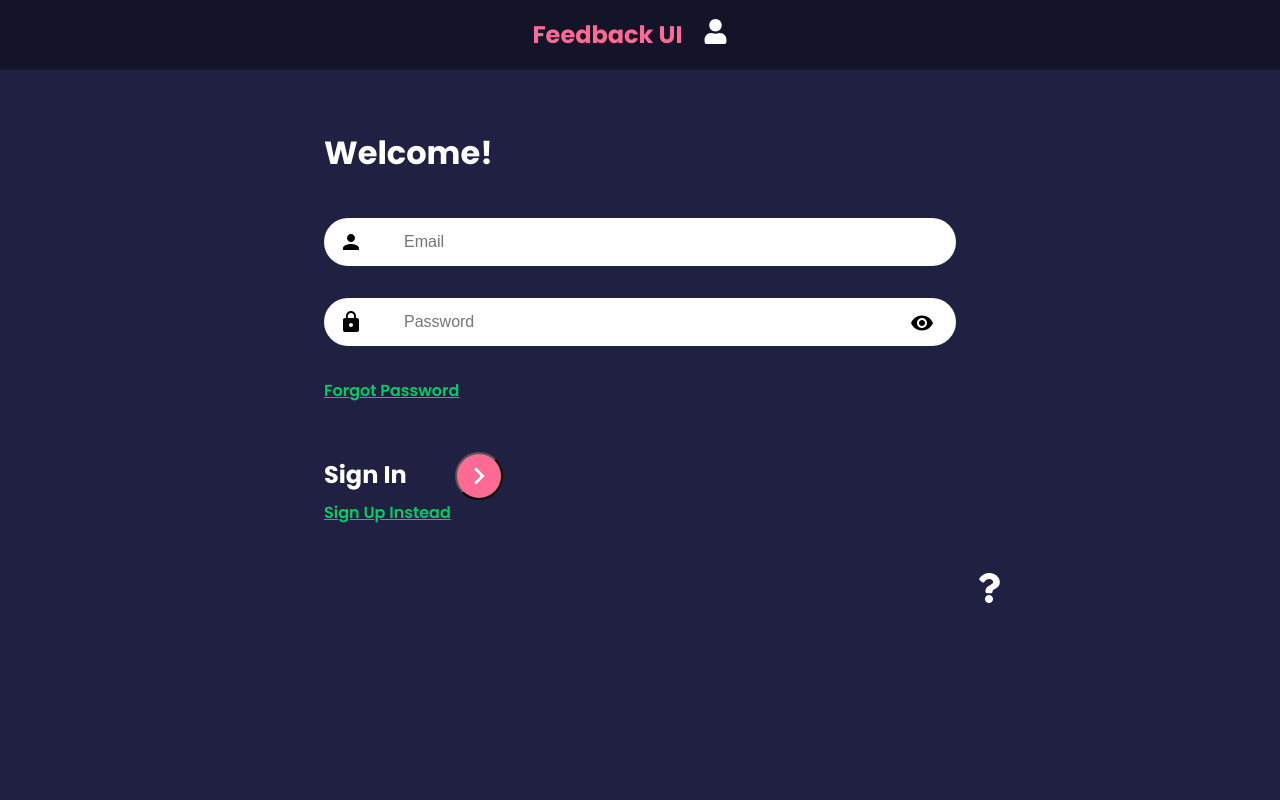
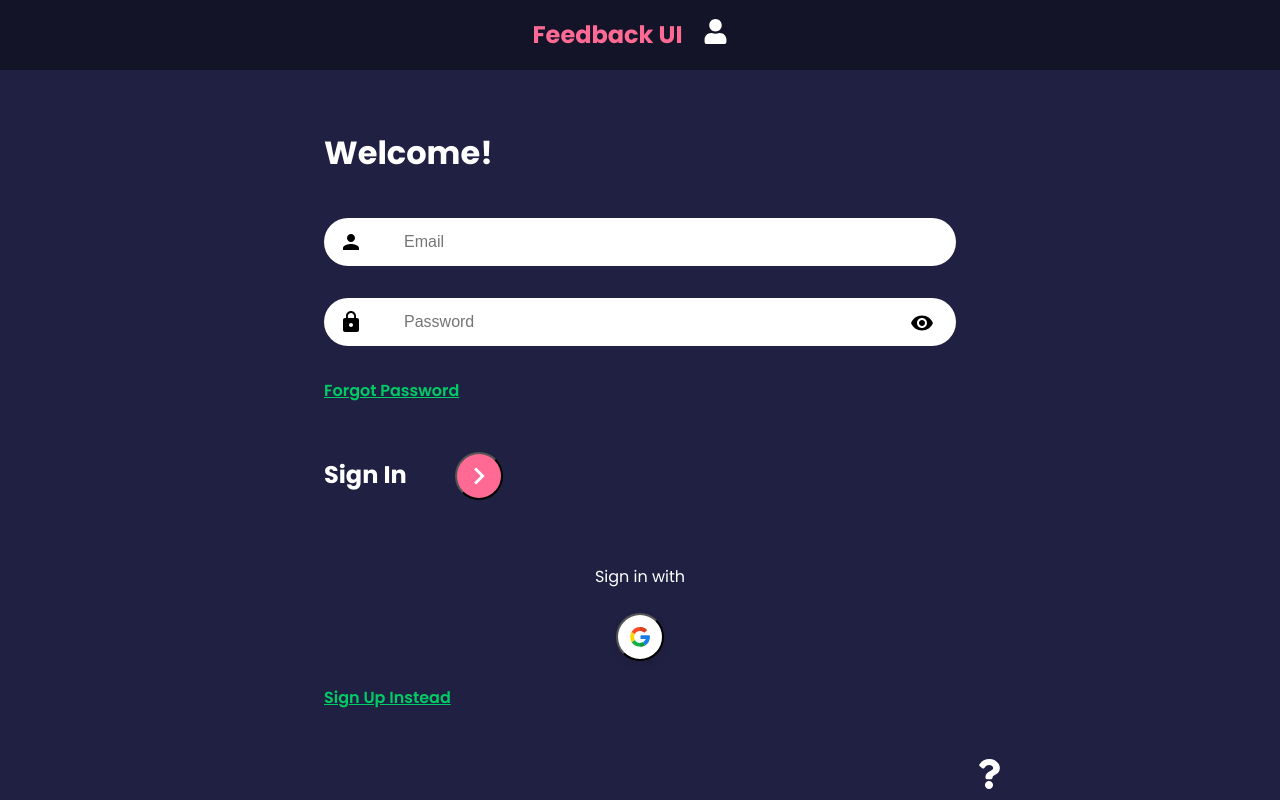
Before and after one commit to ozanisgor/react-firebase-feedback-app, a React (Create React App) app: page /sign-in in a window 1280 px wide. Built offline with nearby package versions, Linux system fonts and the light colour scheme.

Commit message:
add: Google OAuth

```diff
--- /dev/null
+++ b/src/components/OAuth.jsx
@@ -0,0 +1,46 @@
+import { useLocation, useNavigate } from "react-router-dom"
+import { getAuth, signInWithPopup, GoogleAuthProvider } from "firebase/auth"
+import { doc, getDoc, setDoc, serverTimestamp } from "firebase/firestore"
+import { db } from "../firebase.config"
+import { toast } from "react-toastify"
+import googleIcon from "../components/assets/googleIcon.svg"
+
+function OAuth() {
+  const navigate = useNavigate()
+  const location = useLocation()
+
+  const onGoogleClick = async () => {
+    try {
+      const auth = getAuth()
+      const provider = new GoogleAuthProvider()
+      const result = await signInWithPopup(auth, provider)
+      const user = result.user
+
+      // Checke for user
+      const docRef = doc(db, "users", user.uid)
+      const docSnap = await getDoc(docRef)
+
+      // If user does not exist, create user
+      if (!docSnap.exists()) {
+        await setDoc(doc(db, "users", user.uid), {
+          name: user.displayName,
+          email: user.email,
+          timestamp: serverTimestamp(),
+        })
+      }
+      navigate("/")
+    } catch (error) {
+      toast.error("Could not Authorized with Google")
+    }
+  }
+
+  return (
+    <div className='socialLogin'>
+      <p>Sign {location.pathname === "/sign-up" ? "up" : "in"} with </p>
+      <button className='socialIconDiv' onClick={onGoogleClick}>
+        <img src={googleIcon} alt='google' className='socialIconImg' />
+      </button>
+    </div>
+  )
+}
+export default OAuth
--- a/src/index.css
+++ b/src/index.css
@@ -495,3 +495,28 @@ input:focus {
     transform: rotate(360deg);
   }
 }
+
+.socialLogin {
+  margin-top: 4rem;
+  display: flex;
+  flex-direction: column;
+  align-items: center;
+}
+
+.socialIconDiv {
+  cursor: pointer;
+  display: flex;
+  justify-content: center;
+  align-items: center;
+  padding: 0.75rem;
+  margin: 1.5rem;
+  width: 3rem;
+  height: 3rem;
+  background-color: #ffffff;
+  border-radius: 50%;
+  box-shadow: 0 4px 8px 0 rgba(0, 0, 0, 0.1);
+}
+
+.socialIconImg {
+  width: 100%;
+}
--- a/src/pages/SignIn.jsx
+++ b/src/pages/SignIn.jsx
@@ -4,6 +4,7 @@ import { Link, useNavigate } from "react-router-dom"
 import { getAuth, signInWithEmailAndPassword } from "firebase/auth"
 import { toast } from "react-toastify"
 
+import OAuth from "../components/OAuth"
 import { ReactComponent as ArrowRightIcon } from "../components/assets/keyboardArrowRightIcon.svg"
 import visibilityIcon from "../components/assets/visibilityIcon.svg"
 
@@ -89,7 +90,7 @@ function SignIn() {
           </div>
         </form>
 
-        {/* Google OAuth */}
+        <OAuth />
 
         <Link to='/sign-up' className='registerLink'>
           Sign Up Instead
--- a/src/pages/SignUp.jsx
+++ b/src/pages/SignUp.jsx
@@ -10,6 +10,7 @@ import { db } from "../firebase.config"
 import { setDoc, doc, serverTimestamp } from "firebase/firestore"
 import { toast } from "react-toastify"
 
+import OAuth from "../components/OAuth"
 import { ReactComponent as ArrowRightIcon } from "../components/assets/keyboardArrowRightIcon.svg"
 import visibilityIcon from "../components/assets/visibilityIcon.svg"
 
@@ -113,6 +114,8 @@ function SignUp() {
           </div>
         </form>
 
+        <OAuth />
+
         <Link to='/sign-in' className='registerLink'>
           Sign In Instead
         </Link>
```
Also changed, not shown: src/components/assets/googleIcon.svg (added).
